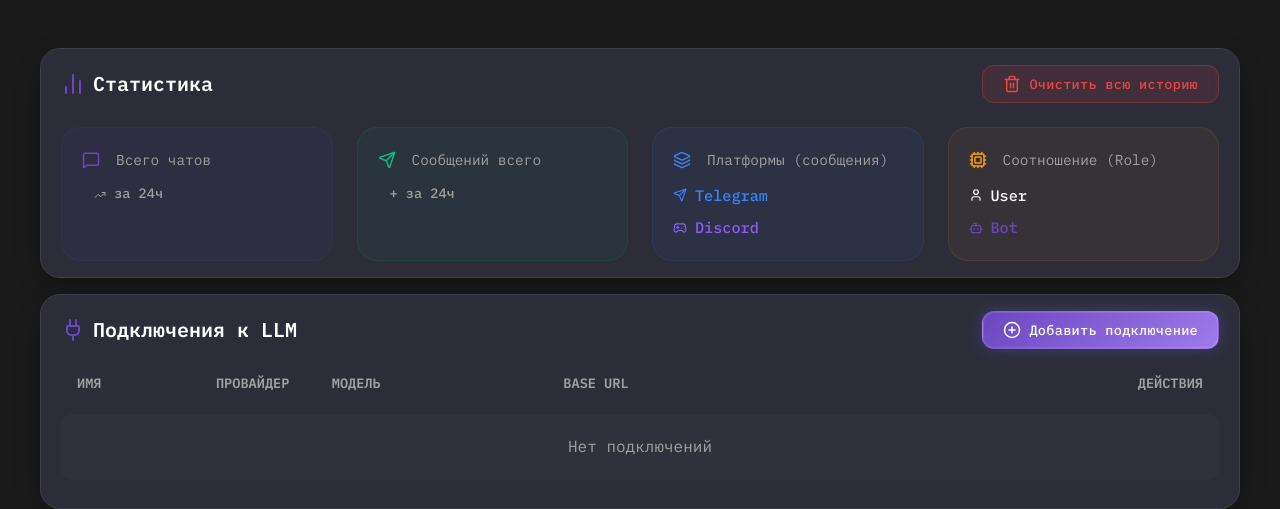
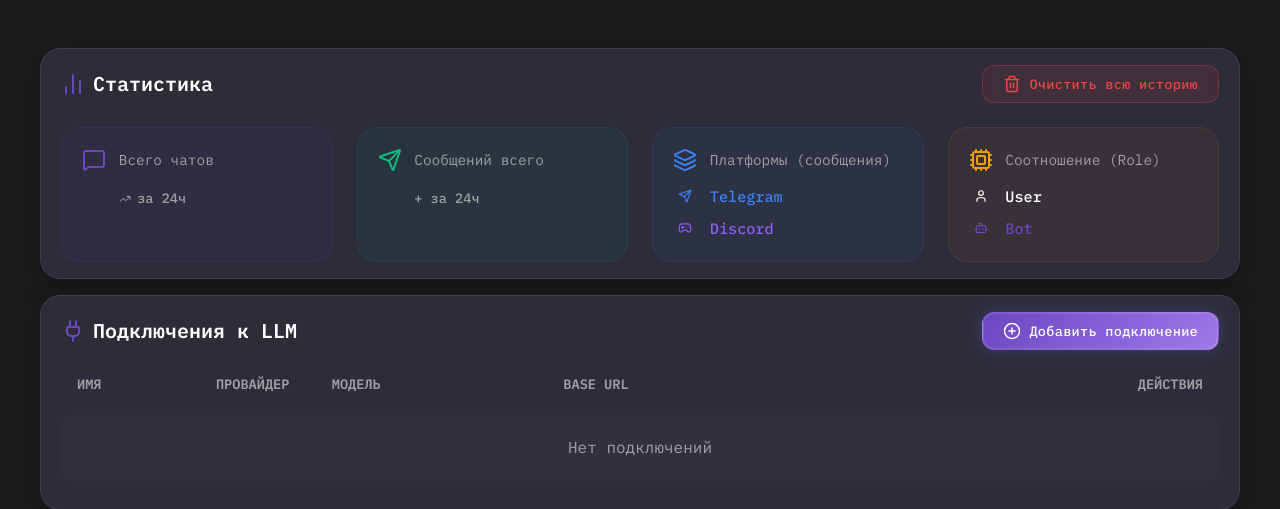
Before and after one commit to AndreyKilanov/llm_bot_admin, a Python web app: template src/web/templates/dashboard.html in a window 1280 px wide. Shown: the part 105-614 px from the top of the page. Run offline with Jinja, Linux system fonts and the light colour scheme; the template is opened without the code that fills it, so the values that code supplies are empty.

Commit message:
refactor(ui): migrate stats component to dedicated CSS and utility classes

```diff
--- a/src/web/templates/components/stats.html
+++ b/src/web/templates/components/stats.html
@@ -1,8 +1,8 @@
 <!-- Статистика -->
 <div class="card">
     <div class="flex justify-between">
-        <h2 class="flex" style="margin-bottom:0">
-            <i data-lucide="bar-chart-2" style="color: var(--accent-primary)"></i>
+        <h2 class="flex m-0">
+            <i data-lucide="bar-chart-2" class="text-primary-accent icon-medium"></i>
             Статистика
         </h2>
         <button class="btn btn-danger btn-sm" onclick="clearAll()">
@@ -10,88 +10,76 @@
             Очистить всю историю
         </button>
     </div>
-    <div
-        style="margin-top: 1.5rem; display: grid; grid-template-columns: repeat(auto-fit, minmax(240px, 1fr)); gap: 1.5rem;">
+    <div class="stats-grid">
         <!-- Всего чатов -->
-        <div class="stat-card"
-            style="background: rgba(107, 70, 193, 0.05); padding: 1.25rem; border-radius: 20px; border: 1px solid rgba(107, 70, 193, 0.1);">
-            <div class="flex" style="margin-bottom: 0.75rem; color: var(--text-secondary); font-size: 0.9rem;">
-                <i data-lucide="message-square"
-                    style="width: 18px; height: 18px; margin-right: 0.5rem; color: var(--accent-primary);"></i>
+        <div class="stat-card stat-card-purple">
+            <div class="stat-header">
+                <i data-lucide="message-square" class="text-primary-accent icon-small"></i>
                 Всего чатов
             </div>
-            <div style="display: flex; align-items: baseline; gap: 0.75rem;">
-                <div style="font-size: 2rem; font-weight: 700; color: var(--text-primary);">{{ stats.chats_count }}
-                </div>
-                <div
-                    style="font-size: 0.85rem; color: {% if stats.active_chats_24h > 0 %}var(--success){% else %}var(--text-secondary){% endif %}; font-weight: 500;">
-                    <i data-lucide="trending-up"
-                        style="width: 12px; height: 12px; display: inline-block; vertical-align: middle;"></i>
+            <div class="stat-content">
+                <div class="stat-value">{{ stats.chats_count }}</div>
+                <div class="stat-trend {{ 'text-success' if stats.active_chats_24h > 0 else 'text-secondary' }}">
+                    <i data-lucide="trending-up" class="icon-micro"></i>
                     {{ stats.active_chats_24h }} за 24ч
                 </div>
             </div>
         </div>
 
         <!-- Сообщений всего -->
-        <div class="stat-card"
-            style="background: rgba(16, 185, 129, 0.05); padding: 1.25rem; border-radius: 20px; border: 1px solid rgba(16, 185, 129, 0.1);">
-            <div class="flex" style="margin-bottom: 0.75rem; color: var(--text-secondary); font-size: 0.9rem;">
-                <i data-lucide="send"
-                    style="width: 18px; height: 18px; margin-right: 0.5rem; color: var(--success);"></i>
+        <div class="stat-card stat-card-green">
+            <div class="stat-header">
+                <i data-lucide="send" class="text-success icon-small"></i>
                 Сообщений всего
             </div>
-            <div style="display: flex; align-items: baseline; gap: 0.75rem;">
-                <div style="font-size: 2rem; font-weight: 700; color: var(--text-primary);">{{ stats.total_messages }}
-                </div>
-                <div
-                    style="font-size: 0.85rem; color: {% if stats.messages_24h > 0 %}var(--success){% else %}var(--text-secondary){% endif %}; font-weight: 500;">
+            <div class="stat-content">
+                <div class="stat-value">{{ stats.total_messages }}</div>
+                <div class="stat-trend {{ 'text-success' if stats.messages_24h > 0 else 'text-secondary' }}">
                     +{{ stats.messages_24h }} за 24ч
                 </div>
             </div>
         </div>
 
         <!-- Распределение Платформ -->
-        <div class="stat-card"
-            style="background: rgba(59, 130, 246, 0.05); padding: 1.25rem; border-radius: 20px; border: 1px solid rgba(59, 130, 246, 0.1);">
-            <div class="flex" style="margin-bottom: 0.75rem; color: var(--text-secondary); font-size: 0.9rem;">
-                <i data-lucide="layers" style="width: 18px; height: 18px; margin-right: 0.5rem; color: #3b82f6;"></i>
+        <div class="stat-card stat-card-blue">
+            <div class="stat-header">
+                <i data-lucide="layers" class="text-telegram icon-small"></i>
                 Платформы (сообщения)
             </div>
-            <div style="display: flex; flex-direction: column; gap: 0.5rem;">
-                <div class="flex justify-between" style="font-size: 0.95rem;">
-                    <span class="flex" style="color: #3b82f6; font-weight: 500;">
-                        <i data-lucide="send" style="width: 14px; height: 14px;"></i> Telegram
+            <div class="stat-list">
+                <div class="stat-row">
+                    <span class="stat-row-label text-telegram">
+                        <i data-lucide="send" class="icon-xs"></i> Telegram
                     </span>
-                    <span style="font-weight: 700;">{{ stats.telegram_messages }}</span>
+                    <span class="stat-row-value">{{ stats.telegram_messages }}</span>
                 </div>
-                <div class="flex justify-between" style="font-size: 0.95rem;">
-                    <span class="flex" style="color: #8b5cf6; font-weight: 500;">
-                        <i data-lucide="gamepad-2" style="width: 14px; height: 14px;"></i> Discord
+                <div class="stat-row">
+                    <span class="stat-row-label text-discord">
+                        <i data-lucide="gamepad-2" class="icon-xs"></i> Discord
                     </span>
-                    <span style="font-weight: 700;">{{ stats.discord_messages }}</span>
+                    <span class="stat-row-value">{{ stats.discord_messages }}</span>
                 </div>
             </div>
         </div>
 
         <!-- Активность Бота -->
-        <div class="stat-card"
-            style="background: rgba(245, 158, 11, 0.05); padding: 1.25rem; border-radius: 20px; border: 1px solid rgba(245, 158, 11, 0.1);">
-            <div class="flex" style="margin-bottom: 0.75rem; color: var(--text-secondary); font-size: 0.9rem;">
-                <i data-lucide="cpu" style="width: 18px; height: 18px; margin-right: 0.5rem; color: #f59e0b;"></i>
+        <div class="stat-card stat-card-orange">
+            <div class="stat-header">
+                <i data-lucide="cpu" class="text-warning icon-small"></i>
                 Соотношение (Role)
             </div>
-            <div style="display: flex; flex-direction: column; gap: 0.5rem;">
-                <div class="flex justify-between" style="font-size: 0.95rem;">
-                    <span class="flex" style="color: var(--text-primary); font-weight: 500;">
-                        <i data-lucide="user" style="width: 14px; height: 14px;"></i> User
+            <div class="stat-list">
+                <div class="stat-row">
+                    <span class="stat-row-label">
+                        <i data-lucide="user" class="icon-xs"></i> User
                     </span>
-                    <span style="font-weight: 700;">{{ stats.user_messages }}</span>
+                    <span class="stat-row-value">{{ stats.user_messages }}</span>
                 </div>
-                <div class="flex justify-between" style="font-size: 0.95rem;">
-                    <span class="flex" style="color: var(--accent-primary); font-weight: 500;">
-                        <i data-lucide="bot" style="width: 14px; height: 14px; color: var(--accent-primary);"></i> Bot
+                <div class="stat-row">
+                    <span class="stat-row-label text-primary-accent">
+                        <i data-lucide="bot" class="icon-xs"></i> Bot
                     </span>
-                    <span style="font-weight: 700;">{{ stats.assistant_messages }}</span>
+                    <span class="stat-row-value">{{ stats.assistant_messages }}</span>
                 </div>
             </div>
         </div>
```
